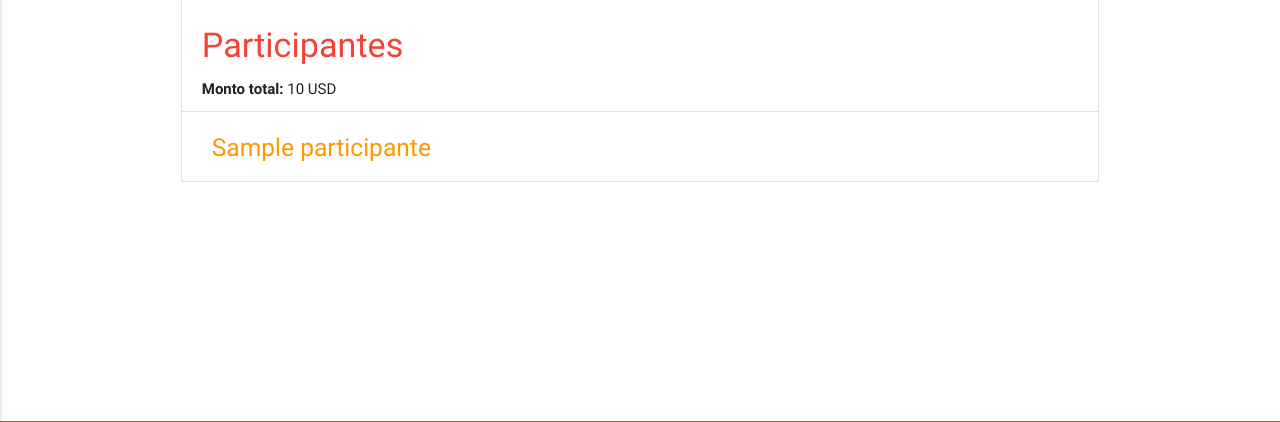
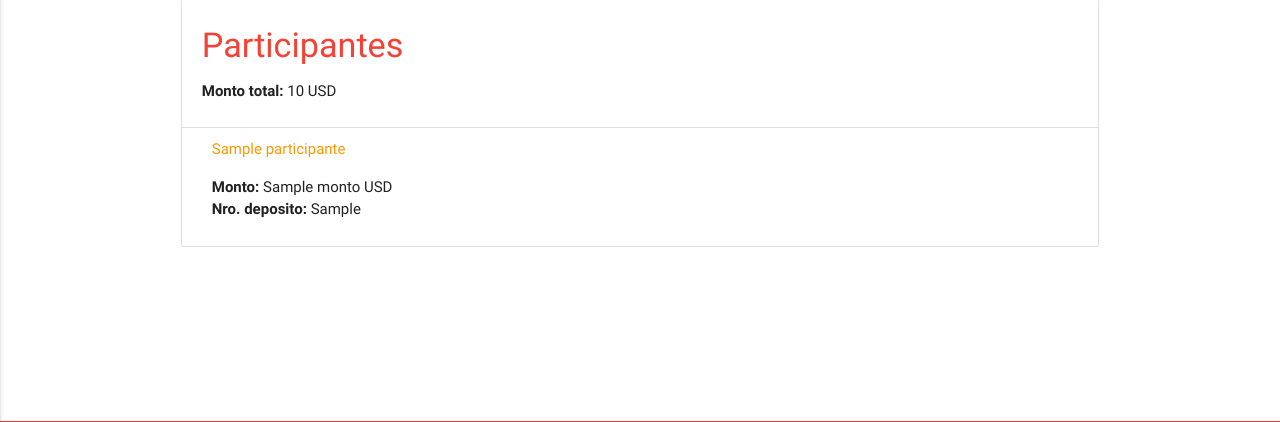
Before and after one commit to jammpaz/ecceju-inscripcion, a Flask app: template inscripcion/app/templates/index_participante.html in a window 1280 px wide. Shown: the part 95-517 px from the top of the page. Run offline with Flask 2, Linux system fonts and the light colour scheme; the template is opened without the code that fills it: most values are stand-ins (such as "Sample title", 1, 10 or a date in 2020); parts of the project's set-up code (start-up, migrations or seed data) failed here and were passed over.

Commit message:
Adds monto and deposito in show particpantes

```diff
--- a/inscripcion/app/templates/index_participante.html
+++ b/inscripcion/app/templates/index_participante.html
@@ -8,13 +8,14 @@
     <ul class="collection with-header">
       <li class="collection-header">
         <h4 class="header red-text">Participantes</h4>
-        <b>Monto total:</b> {{ monto_total }} USD
+        <p><b>Monto total:</b> {{ monto_total }} USD</p>
       </li>
       {% for participante in participantes %}
       <li class="collection-item">
         <a href="/inscripciones/{{ inscripcion_id }}/participantes/{{ participante.id }}">
-          <h5 class="title orange-text">{{ participante.nombres_completos }}</h5>
+          <span class="title orange-text">{{ participante.nombres_completos }}</span>
         </a>
+        <p><b>Monto: </b>{{ participante.monto }} USD<br/> <b>Nro. deposito: </b>{{ participante.numero_deposito }}</p>
       </li>
       {% endfor %}
     </ul>
```
